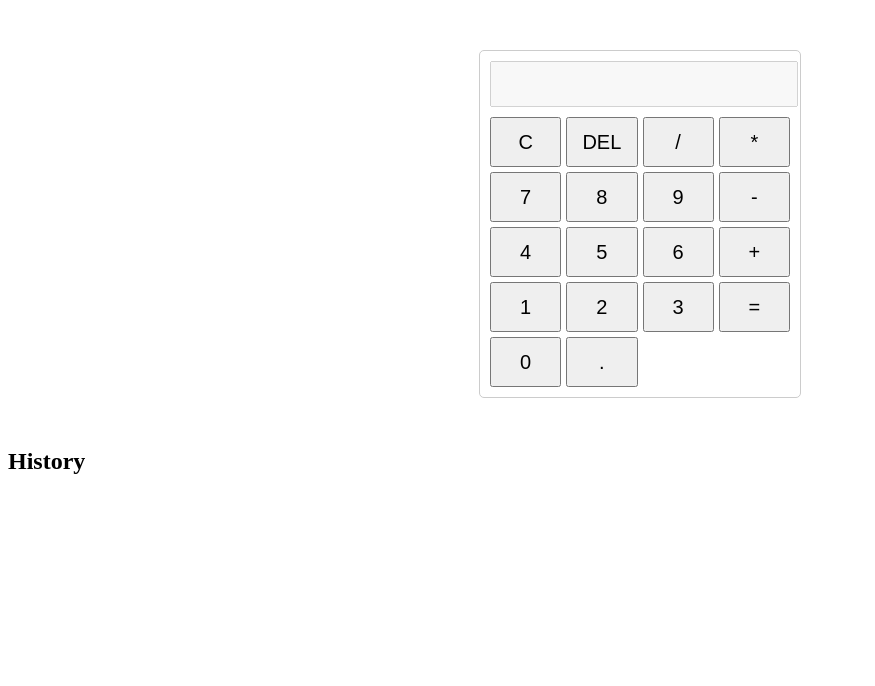
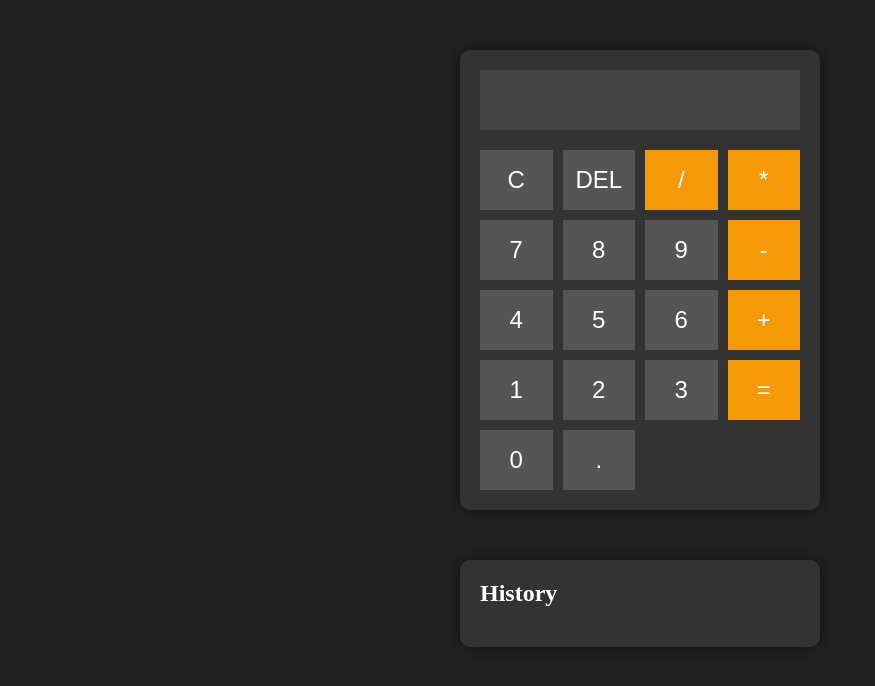
Before and after one commit to nbyjph1/acmagemini123, a plain HTML site: page index.html in a window 1280 px wide. Shown: the whole page, without its empty margins (0-875 px from the left). Drawn offline with Linux system fonts and the light colour scheme.

Commit message:
Update style.css with modern UI and history styles

```diff
--- a/style.css
+++ b/style.css
@@ -1,29 +1,90 @@
+body {
+  background-color: #222;
+}
+
 .calculator {
-  width: 300px;
+  width: 320px;
   margin: 50px auto;
-  border: 1px solid #ccc;
-  border-radius: 5px;
-  padding: 10px;
+  background-color: #333;
+  border-radius: 10px;
+  padding: 20px;
+  box-shadow: 0 0 20px rgba(0, 0, 0, 0.5);
 }
 
 .display {
-  margin-bottom: 10px;
+  margin-bottom: 20px;
 }
 
 .display input {
   width: 100%;
-  height: 40px;
-  font-size: 20px;
+  height: 60px;
+  font-size: 36px;
   text-align: right;
+  background-color: #444;
+  border: none;
+  color: #fff;
+  padding: 0 10px;
+  box-sizing: border-box;
 }
 
 .keys {
   display: grid;
   grid-template-columns: repeat(4, 1fr);
-  grid-gap: 5px;
+  grid-gap: 10px;
 }
 
 .keys button {
-  height: 50px;
-  font-size: 20px;
+  height: 60px;
+  font-size: 24px;
+  background-color: #555;
+  border: none;
+  color: #fff;
+  cursor: pointer;
+  transition: background-color 0.2s;
 }
+
+.keys button:hover {
+  background-color: #666;
+}
+
+.keys button.operator {
+  background-color: #f69906;
+}
+
+.keys button.operator:hover {
+  background-color: #f8b042;
+}
+
+.keys button.equals {
+  background-color: #f69906;
+  grid-column: 4;
+  grid-row: 4 / span 2;
+}
+
+.keys button.equals:hover {
+  background-color: #f8b042;
+}
+
+.history {
+  width: 320px;
+  margin: 20px auto;
+  background-color: #333;
+  border-radius: 10px;
+  padding: 20px;
+  box-shadow: 0 0 20px rgba(0, 0, 0, 0.5);
+  color: #fff;
+}
+
+.history h2 {
+  margin-top: 0;
+}
+
+.history ul {
+  list-style: none;
+  padding: 0;
+  margin: 0;
+}
+
+.history li {
+  margin-bottom: 10px;
+}
```
